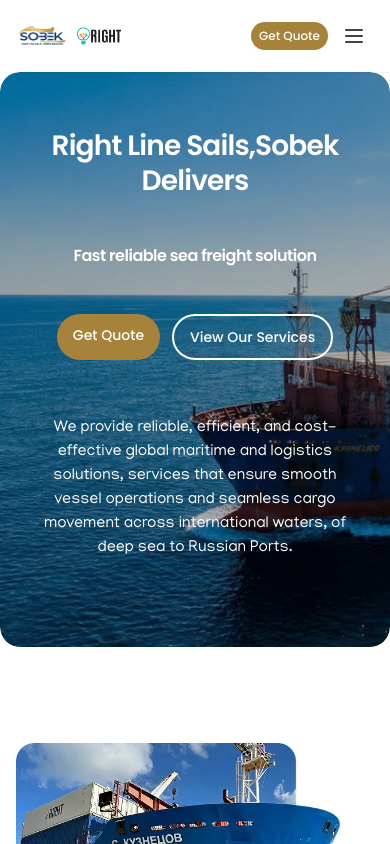
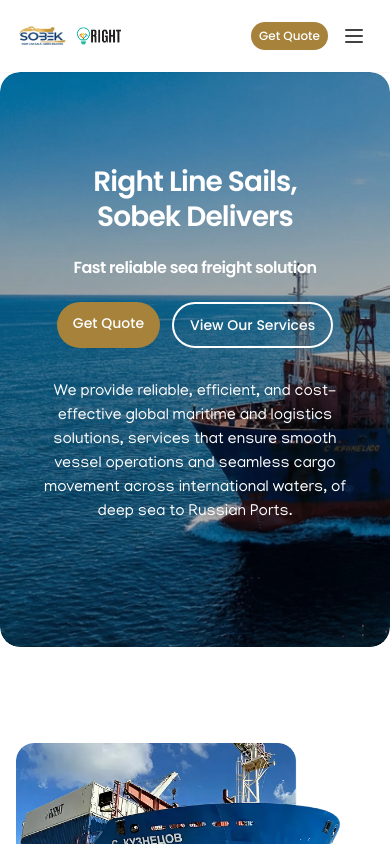
Before and after one commit to Mostafa-Aboheaba/sobek, a Next.js app: page / in a window 390 px wide. Shown: the top 844 px of the page. Built offline with nearby package versions, Linux system fonts and the light colour scheme.

Commit message:
fix hero tagline

```diff
--- a/components/Hero.tsx
+++ b/components/Hero.tsx
@@ -23,10 +23,10 @@ const Hero = () => {
 
       {/* Content Container */}
       <div className="relative z-10 w-full h-full flex items-center justify-center sm:items-start sm:justify-start">
-        <div className="w-[343px] sm:w-full max-w-2xl flex flex-col gap-12 sm:gap-3 md:gap-4 lg:gap-5 hero-content items-center sm:items-start text-center sm:text-left pr-4 pb-12 pl-4 sm:pr-0 sm:pb-0 sm:pl-0">
+        <div className="w-[343px] sm:w-full max-w-2xl flex flex-col gap-6 sm:gap-3 md:gap-4 lg:gap-5 hero-content items-center sm:items-start text-center sm:text-left pr-4 pb-12 pl-4 sm:pr-0 sm:pb-0 sm:pl-0">
           <h1 className="text-white hero-heading animate-fade-in-up leading-tight">
-          Right Line Sails,<br className="hidden sm:block" />
-            <span className="sm:inline-block">Sobek Delivers</span>
+            Right Line Sails,<br />
+            Sobek Delivers
           </h1>
           <p className="text-white hero-tagline animate-fade-in-up delay-200 leading-tight">
             Fast reliable sea freight solution
```
